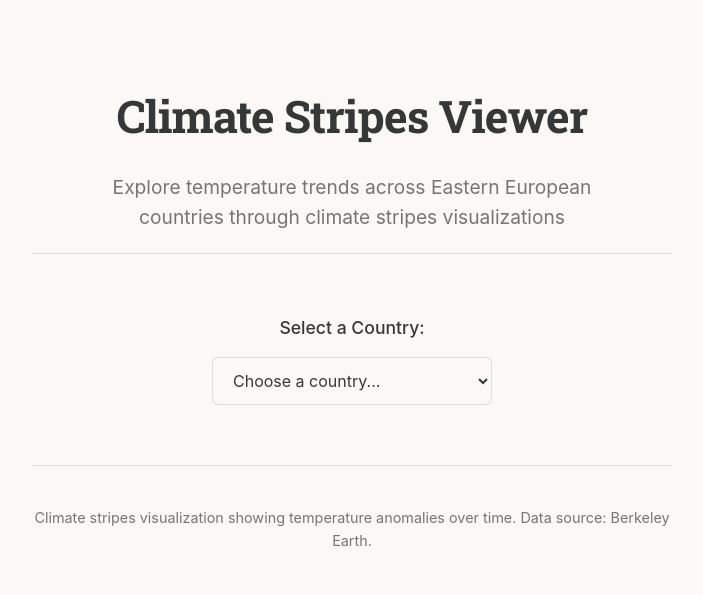
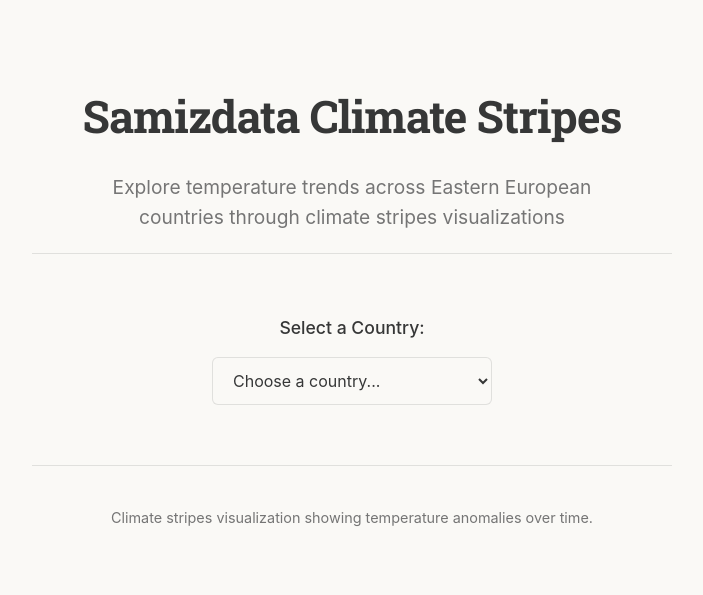
Before and after one commit to nicucalcea/climate-stripes, a plain HTML site: page index.html in a window 1280 px wide. Shown: the whole page, without its empty margins (288-991 px from the left). Drawn offline with Linux system fonts and the light colour scheme.

Commit message:
rename some stuff

```diff
--- a/index.html
+++ b/index.html
@@ -3,7 +3,7 @@
 <head>
     <meta charset="UTF-8">
     <meta name="viewport" content="width=device-width, initial-scale=1.0">
-    <title>Climate Stripes Viewer</title>
+    <title>Samizdata Climate Stripes</title>
     <link rel="preconnect" href="https://fonts.googleapis.com">
     <link rel="preconnect" href="https://fonts.gstatic.com" crossorigin>
     <link href="https://fonts.googleapis.com/css2?family=Roboto+Slab:wght@400;700&display=swap" rel="stylesheet">
@@ -11,7 +11,7 @@
 </head>
 <body>
     <div class="container">        <header>
-            <h1>Climate Stripes Viewer</h1>
+            <h1>Samizdata Climate Stripes</h1>
             <p>Explore temperature trends across Eastern European countries through climate stripes visualizations</p>
         </header>
 
@@ -75,7 +75,7 @@
                 <p>Unable to load charts for the selected country. Please try again.</p>
             </div>
         </main>        <footer>
-            <p>Climate stripes visualization showing temperature anomalies over time. Data source: Berkeley Earth.</p>
+            <p>Climate stripes visualization showing temperature anomalies over time.</p>
         </footer>
     </div>
 
```
Also changed, not shown: 1 other file.
